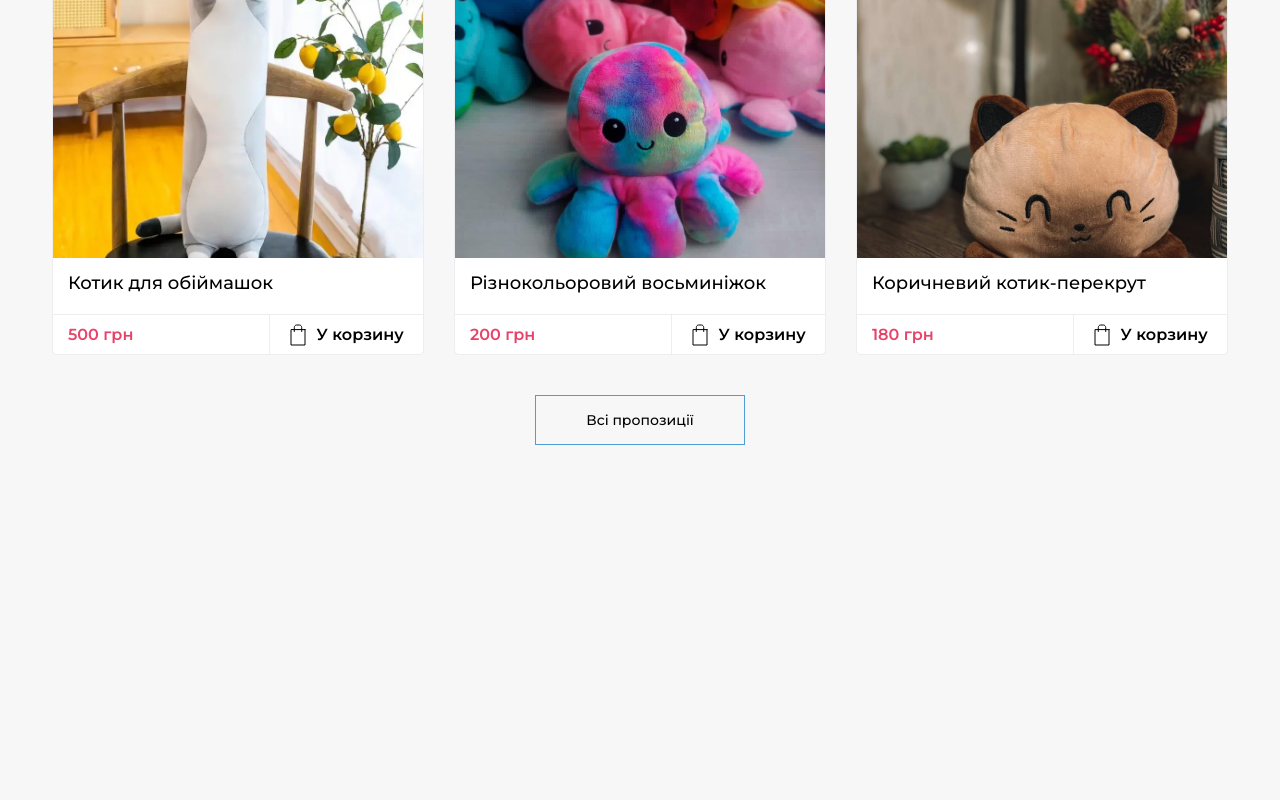
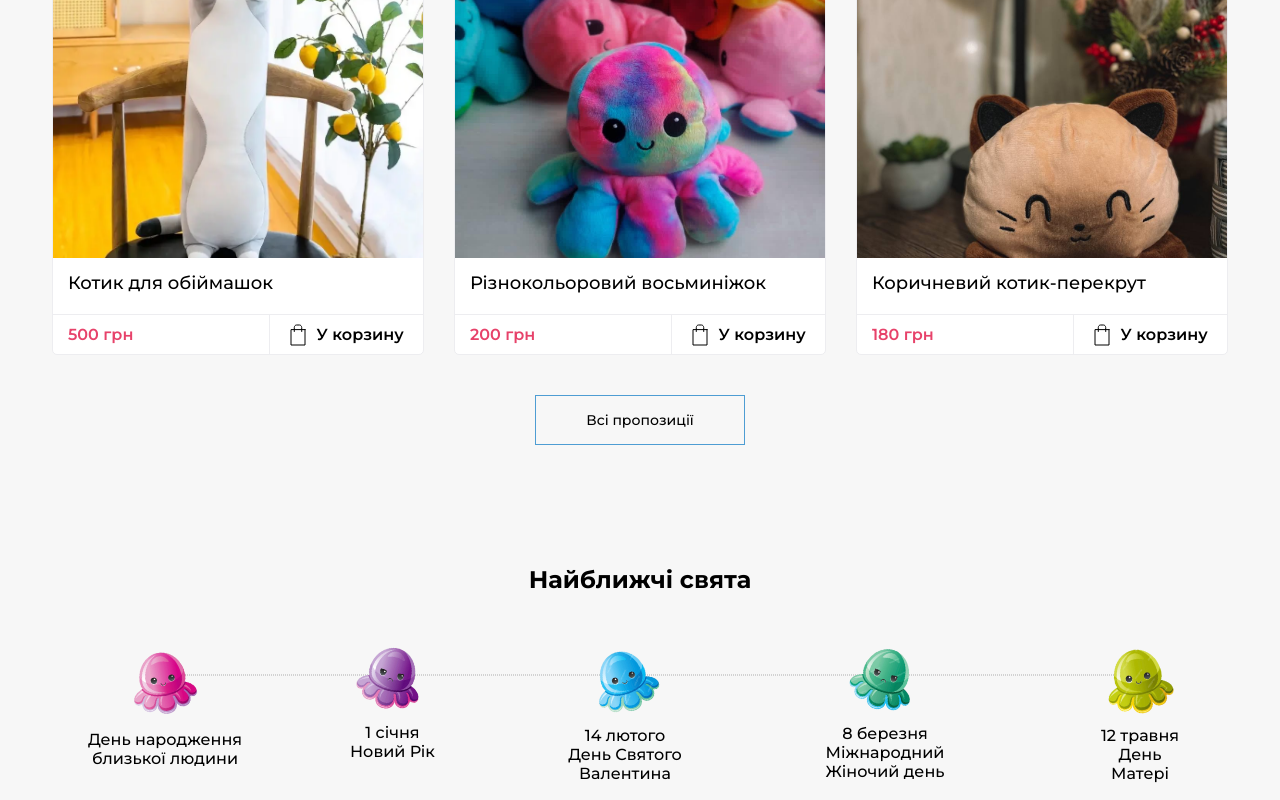
Before and after one commit to VRomanenko04/Plush-Store, a Next.js app: page / in a window 1280 px wide. Shown: the part 975-1775 px from the top of the page. Built offline with nearby package versions, Linux system fonts and the light colour scheme.

Commit message:
Added a Holiday component to the main page

```diff
--- a/src/app/page.tsx
+++ b/src/app/page.tsx
@@ -2,12 +2,14 @@ import HomePageHead from '@/components/HomePageHead/HomePageHead';
 import React from 'react';
 import styles from '@/styles/mainpage.module.scss';
 import HomePagePopular from '@/components/HomePagePopular/HomePagePopular';
+import HomePageHolidays from '@/components/HomePageHolidays/HomePageHolidays';
 
 export default function MainPage() {
   return (
     <main className={styles.container}>
       <HomePageHead />
       <HomePagePopular />
+      <HomePageHolidays />
     </main>
   );
 }
```
